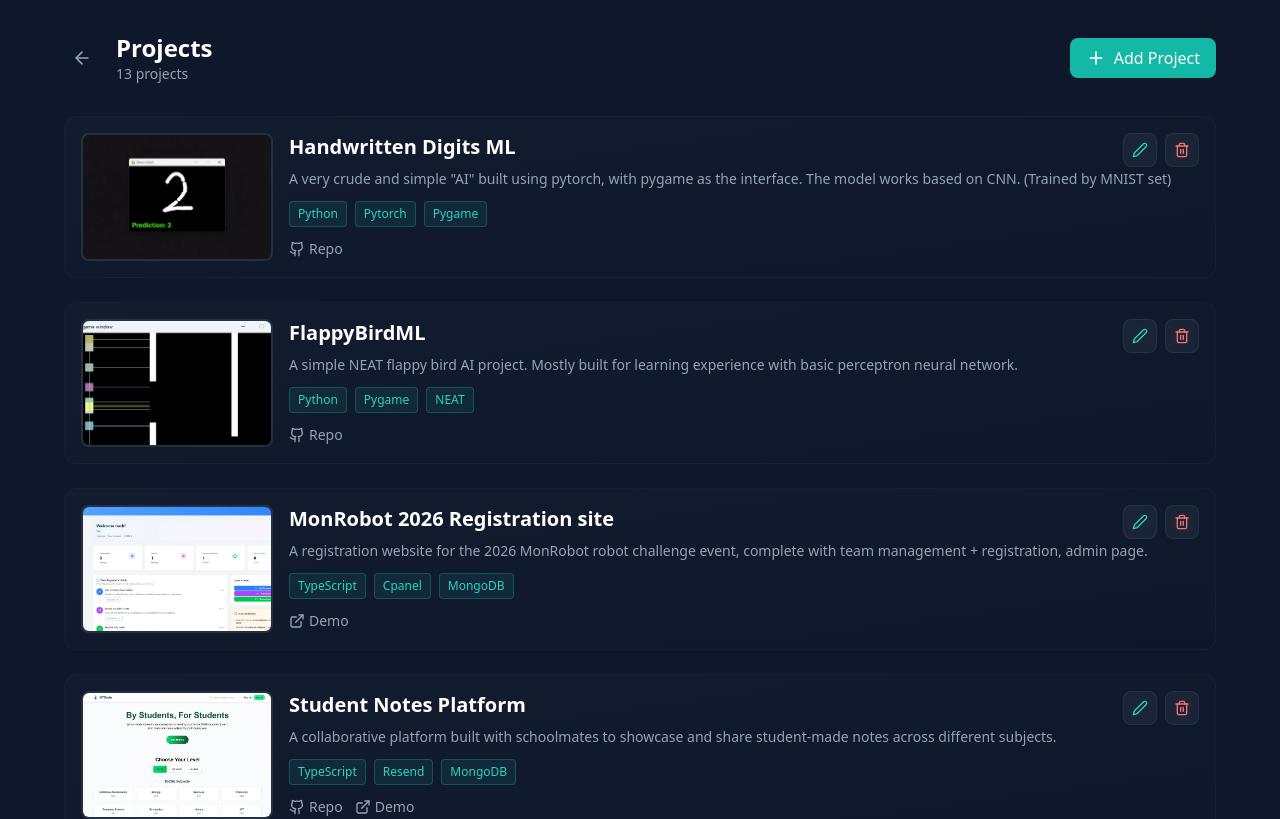
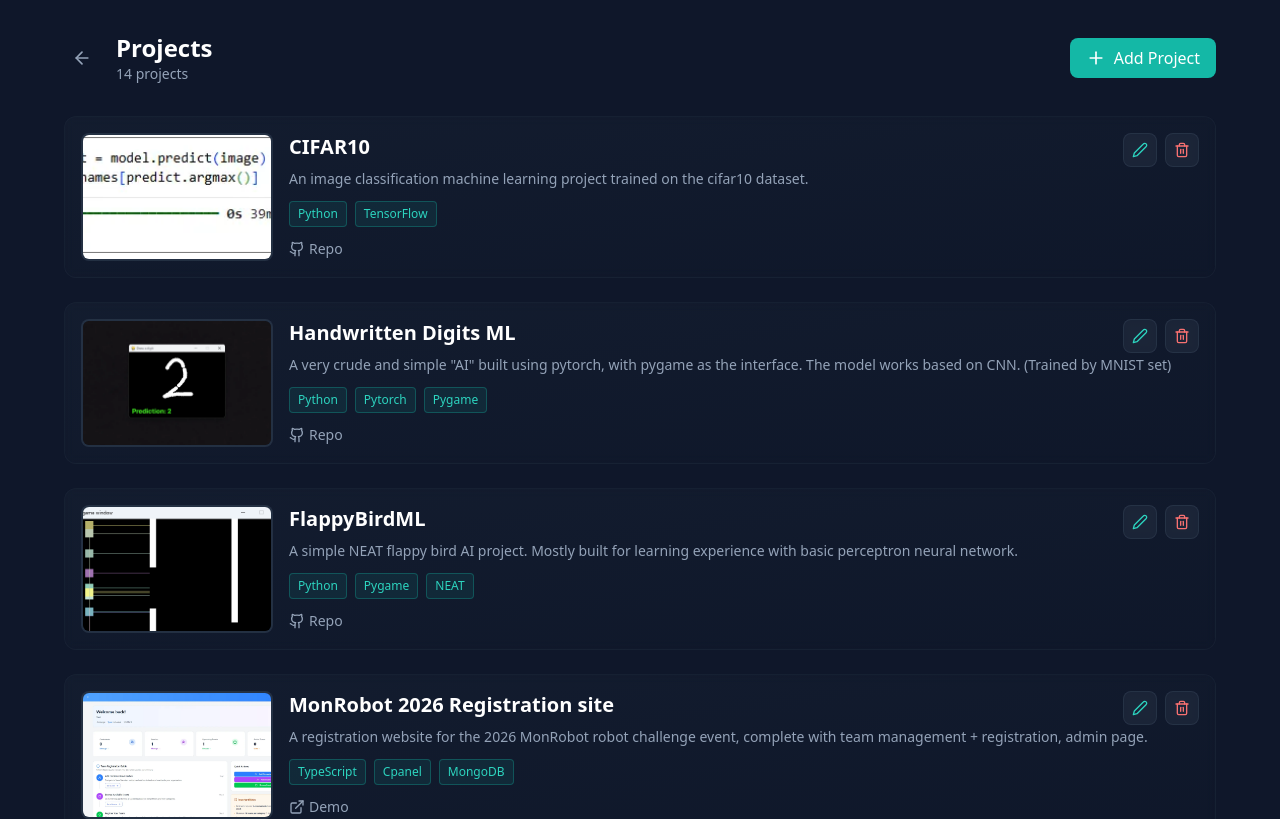
Before and after one commit to Sain-orshikh/portfolio, a Next.js app: page /zlog/projects in a window 1280 px wide. Shown: the top 819 px of the page. Built offline with nearby package versions, Linux system fonts and the light colour scheme.

Commit message:
Add project: CIFAR10

```diff
--- a/src/data/projects.ts
+++ b/src/data/projects.ts
@@ -169,5 +169,17 @@
     repo: "https://github.com/Sain-orshikh/handwritten_digits_ML",
     demo: "",
     image: "/handwrittendigitml-1771208676002.webp"
+  },
+  {
+    id: "proj-1773250412859",
+    title: "CIFAR10",
+    description: "An image classification machine learning project trained on the cifar10 dataset.",
+    tech: [
+      "Python",
+      "TensorFlow"
+    ],
+    repo: "https://github.com/Sain-orshikh/CIFAR10",
+    demo: "",
+    image: "/cofar10-1773250574828.webp"
   }
 ];
```
